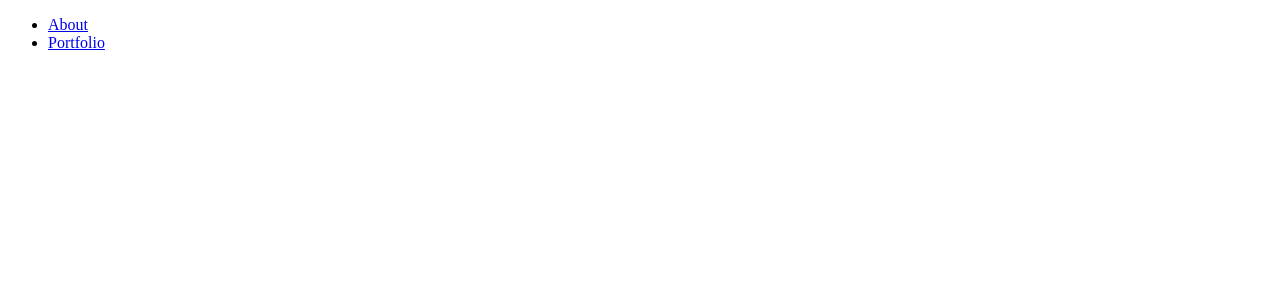
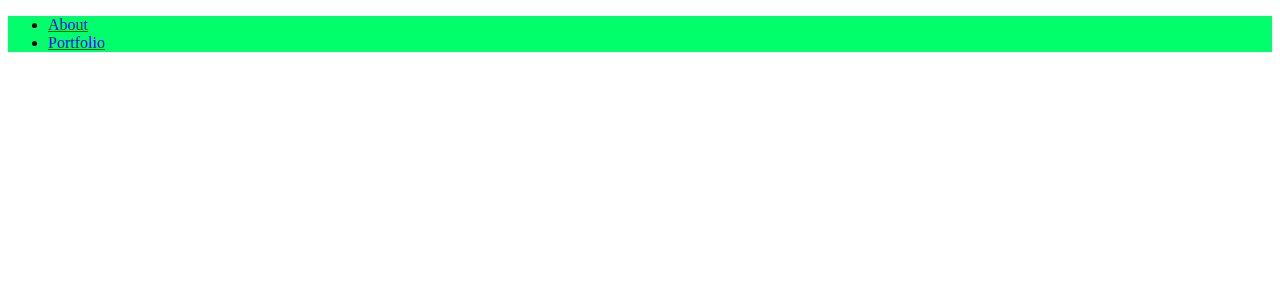
Before and after one commit to aomaits/portfolio-v2, a React (Create React App) app in the folder portfolio/: page / in a window 1280 px wide. Shown: the top 300 px of the page. Built offline with nearby package versions, Linux system fonts and the light colour scheme.

Commit message:
created styling doc

```diff
--- a/portfolio/src/components/NavTabs.js
+++ b/portfolio/src/components/NavTabs.js
@@ -1,4 +1,5 @@
 import React from 'react';
+import './navTabs.css';
 
 // Here we are using object destructuring assignment to pluck off our variables from the props object
 // We assign them to their own variable names
--- /dev/null
+++ b/portfolio/src/components/navTabs.css
@@ -0,0 +1,4 @@
+.nav-tabs {
+    background-color: rgb(0, 255, 106);
+
+}
```
Also changed, not shown: portfolio/src/components/pages/styles/about.css (added), portfolio/src/components/pages/styles/portfolio.css (added).
